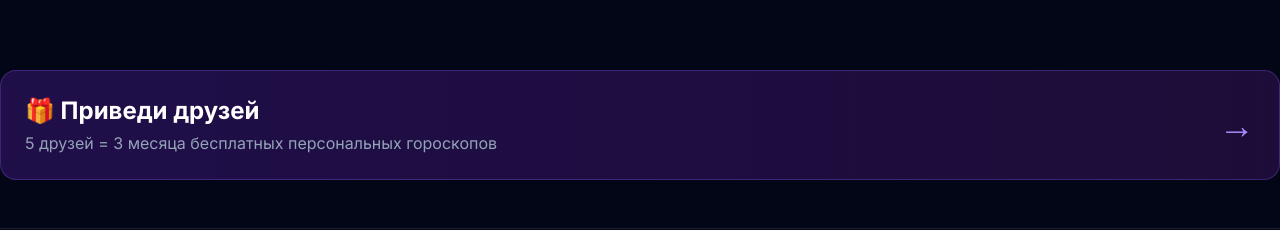
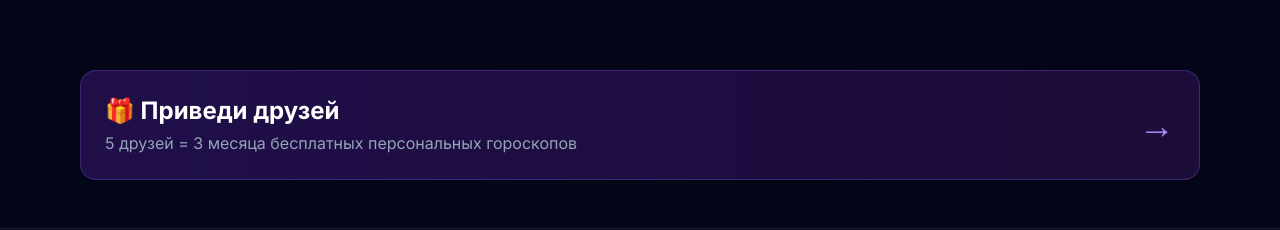
Before and after one commit to kmvlive/ai-astrolog1, a Next.js app in the folder frontend/: page /dashboard in a window 1280 px wide. Shown: the part 1590-1820 px from the top of the page. Built offline with nearby package versions, Linux system fonts and the light colour scheme; no server answers; sample sign-in values are in the browser's storage.

Commit message:
fix(dashboard): wrap referral block in max-w-6xl container
- Block was stretching full width without max-width constraint
- Added max-w-6xl mx-auto px-4 wrapper to match other sections
- Now properly centered and constrained like divination history

```diff
--- a/frontend/src/app/dashboard/page.tsx
+++ b/frontend/src/app/dashboard/page.tsx
@@ -593,6 +593,7 @@ export default function DashboardPage() {
 </div>
 
         {/* Приведи друзей */}
+        <div className="max-w-6xl mx-auto px-4">
           <section className="mt-8">
             <Link href="/profile/referrals" className="block bg-gradient-to-r from-violet-900/40 to-purple-900/30 border border-violet-500/30 rounded-2xl p-6 hover:border-violet-500/60 transition group">
               <div className="flex items-center justify-between">
@@ -604,6 +605,7 @@ export default function DashboardPage() {
               </div>
             </Link>
           </section>
+        </div>
 
           <SiteFooter />
         </main>
```
Lines whose indentation alone changed are shown as unchanged.
